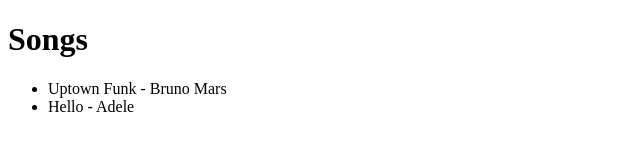
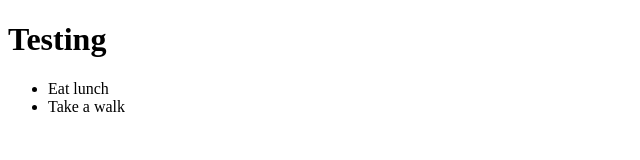
Before and after one commit to KenGoleIvyTech/frontend-sdev255-spring2025, a plain HTML site: page index.html in a window 1280 px wide. Shown: the whole page, without its empty margins (0-640 px from the left). Drawn offline with Linux system fonts and the light colour scheme; no server answers.

Commit message:
Update index.html
Dumb down this html for GitHub demo

```diff
--- a/index.html
+++ b/index.html
@@ -3,15 +3,14 @@
 <head>
     <meta charset="UTF-8">
     <meta name="viewport" content="width=device-width, initial-scale=1.0">
-    <title>Song Front End</title>
+    <title>Dumb Example</title>
     <script src="script.js"></script>
 </head>
 <body>
-    <h1>Songs</h1>
+    <h1>Testing</h1>
     <ul>
-        <li>Uptown Funk - Bruno Mars</li>
-        <li>Hello - Adele</li>
-        <div id="addedsongs"></div>
+        <li>Eat lunch</li>
+        <li>Take a walk</li>
     </ul>
 </body>
 </html>
```
